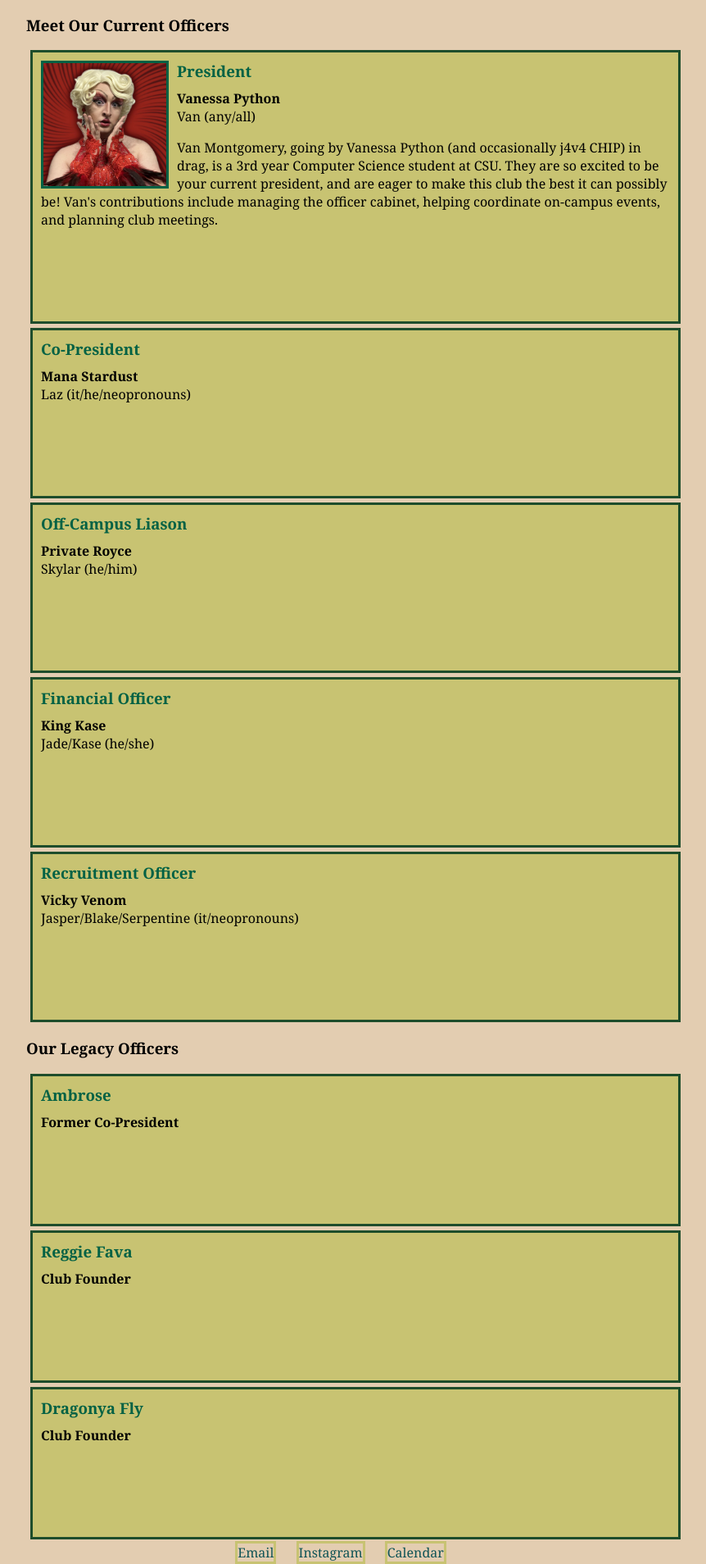
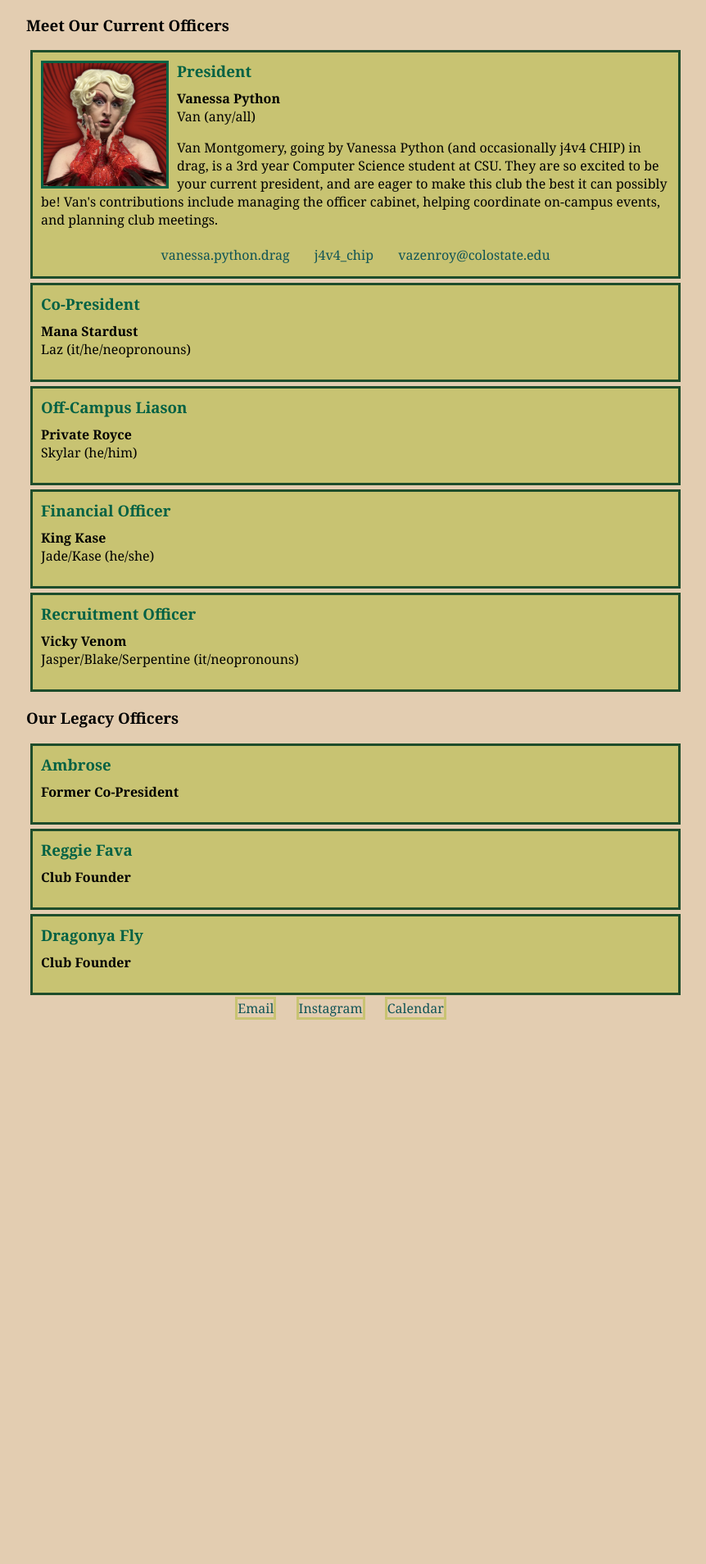
Before and after one commit to Vazenroy/OvisWebsite, a PHP site: page /about.html in a window 1280 px wide. Shown: the part 714-2622 px from the top of the page at 82% size, without its empty margins (224-1086 px from the left). After the commit the page ends 1958 px from the top, so only its background shows below. Run offline with PHP 8.4, Linux system fonts and the light colour scheme.

Commit message:
added bio links

```diff
--- a/about.html
+++ b/about.html
@@ -45,6 +45,11 @@
                     They are so excited to be your current president, and are eager to make this club the best it can possibly be!
                     Van's contributions include managing the officer cabinet, helping coordinate on-campus events, and planning club meetings.
                 </p>
+                <nav>
+                    <a href="https://www.instagram.com/vanessa.python.drag/">vanessa.python.drag</a>
+                    <a href="https://www.instagram.com/j4v4_chip/">j4v4_chip</a>
+                    <a href="mailto:vazenroy@colostate.edu">vazenroy@colostate.edu</a>
+                </nav>
             </div>
 
             <div class="officer_bio">
--- a/ovis_style.css
+++ b/ovis_style.css
@@ -69,7 +69,6 @@ table{
     background-color: #C8C372;
     border: 3px solid #1E4D2B;
     padding: 10px;
-    padding-bottom: 97px;
     margin: 5px;
     width: 100%;
 }
```
